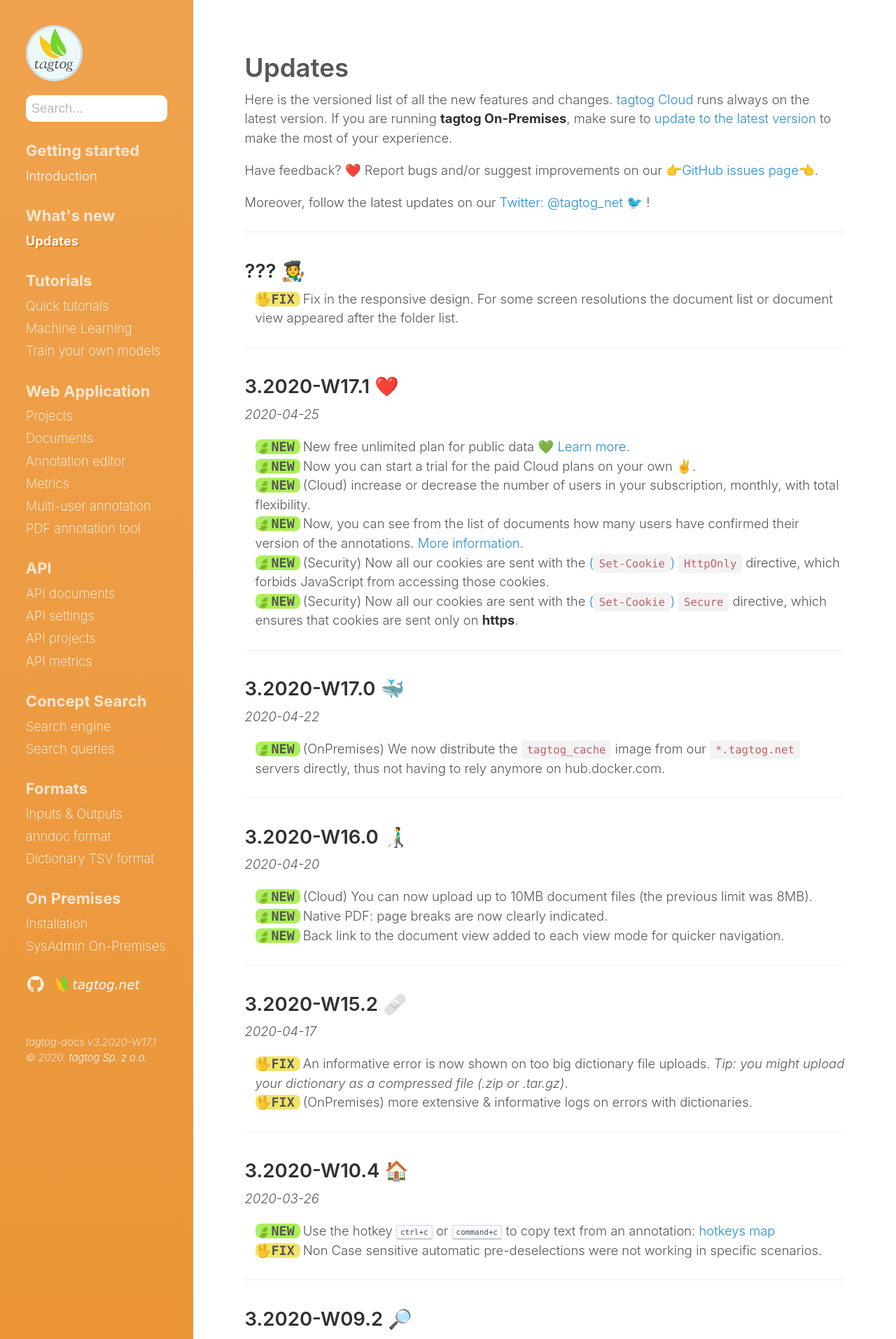
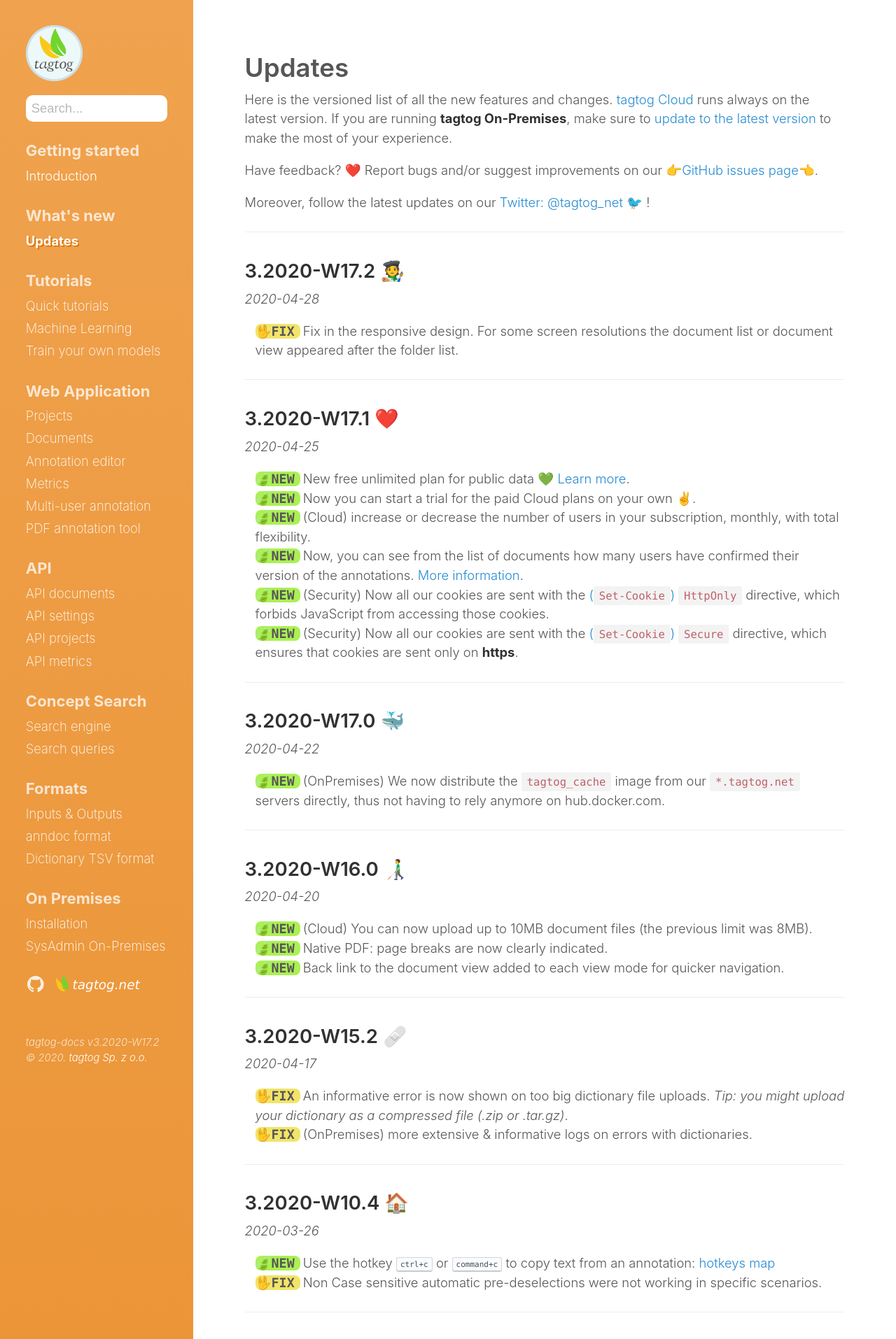
Before and after one commit to tagtogorg/tagtog-doc, a Jekyll site: the page built from updates.md, in a window 1280 px wide. Shown: the top 1914 px of the page at 70% size. Built offline with Jekyll 4.4.1, drawn with Linux system fonts in a browser that asks for light colours; nearby versions of some CDN libraries; emoji names are drawn with the system emoji font; some of the changed text lies outside the part shown.

Commit message:
Bump version: 3.2020-W17.2 🧑‍🎨

```diff
--- a/_config.yml
+++ b/_config.yml
@@ -71,7 +71,7 @@ plugins:
   - jemoji
 
 # Custom vars
-version: 3.2020-W17.1
+version: 3.2020-W17.2
 sidebar_home_link: true
 search_page: false
 # sidebar_blog_link:  '/blog'   # By default, your home page is your blog
--- a/updates.md
+++ b/updates.md
@@ -14,7 +14,8 @@ Moreover, follow the latest updates on our [Twitter: @tagtog_net 🐦](https://t
 
 ---
 
-## ??? 🧑‍🎨
+## 3.2020-W17.2 🧑‍🎨
+_2020-04-28_
 
 <ul class="updates">
   <li class="fix"><span markdown="1">Fix in the responsive design. For some screen resolutions the document list or document view appeared after the folder list.</span></li>
```
Also changed, not shown: 1 other file.
